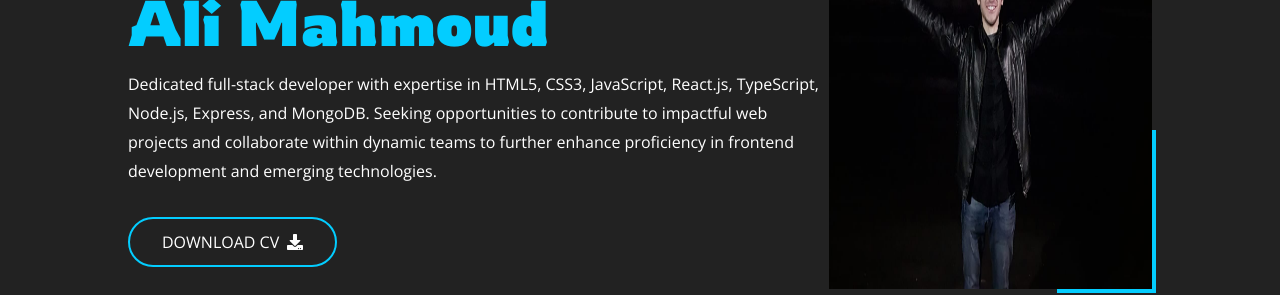
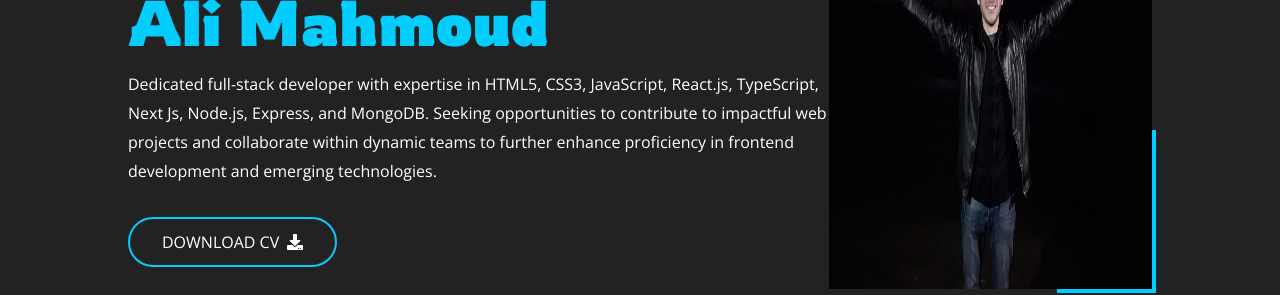
Before and after one commit to AliMahmoud26/My-Portfolio, a React (Vite) app: page / in a window 1280 px wide. Shown: the part 321-616 px from the top of the page. Built offline with nearby package versions, Linux system fonts and the light colour scheme.

Commit message:
updating my about/hero compoent

```diff
--- a/src/components/Hero.jsx
+++ b/src/components/Hero.jsx
@@ -13,7 +13,7 @@ const Hero = () => {
             {/* <MdOutlineWavingHand className='hand-icon' /> */}
             <span className='name'>Hello I'm</span><br />
             <span className='name'>Ali Mahmoud</span><br />
-            <p className="info">Dedicated full-stack developer with expertise in HTML5, CSS3, JavaScript, React.js, TypeScript, Node.js, Express, and MongoDB. Seeking opportunities to contribute to impactful web projects and collaborate within dynamic teams to further enhance proficiency in frontend development and emerging technologies.</p>
+            <p className="info">Dedicated full-stack developer with expertise in HTML5, CSS3, JavaScript, React.js, TypeScript, Next Js, Node.js, Express, and MongoDB. Seeking opportunities to contribute to impactful web projects and collaborate within dynamic teams to further enhance proficiency in frontend development and emerging technologies.</p>
           </div>
           <div className="img">
             <img src={Img} alt="Hero Image" />
```
